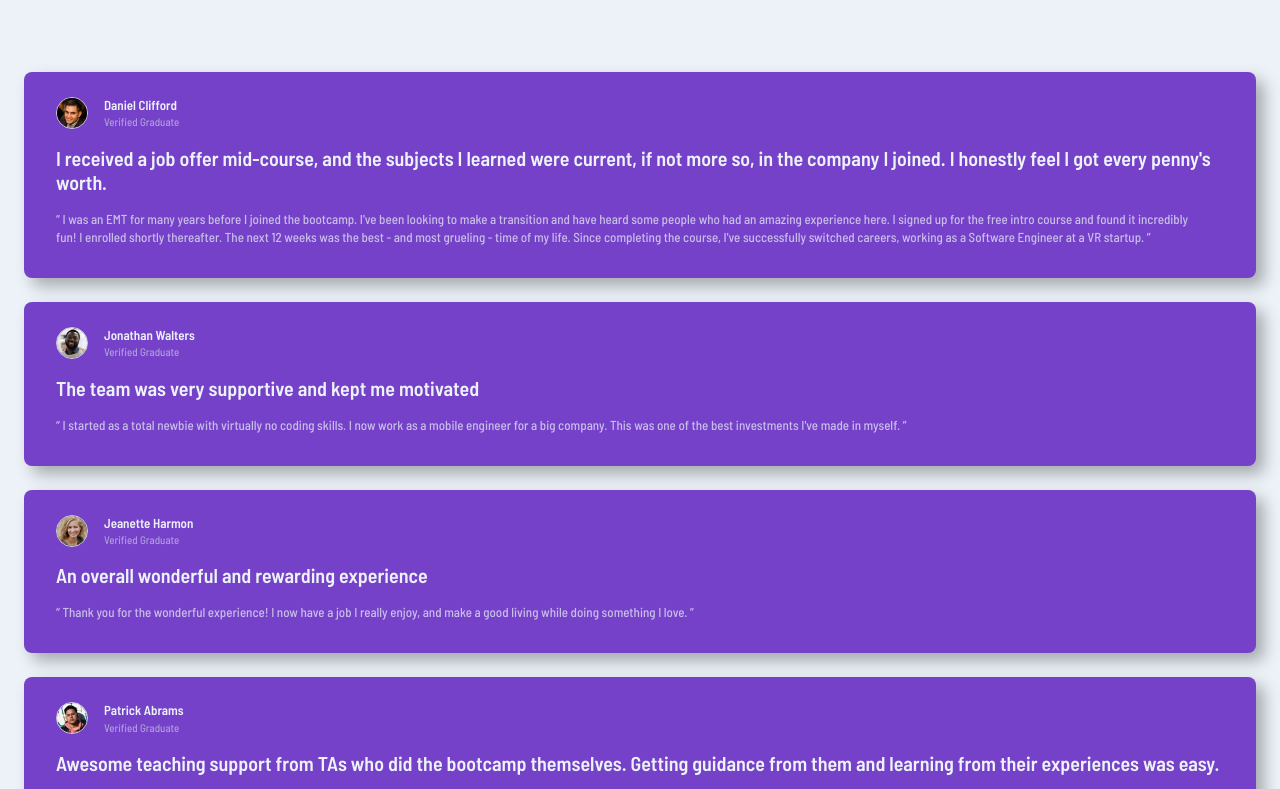
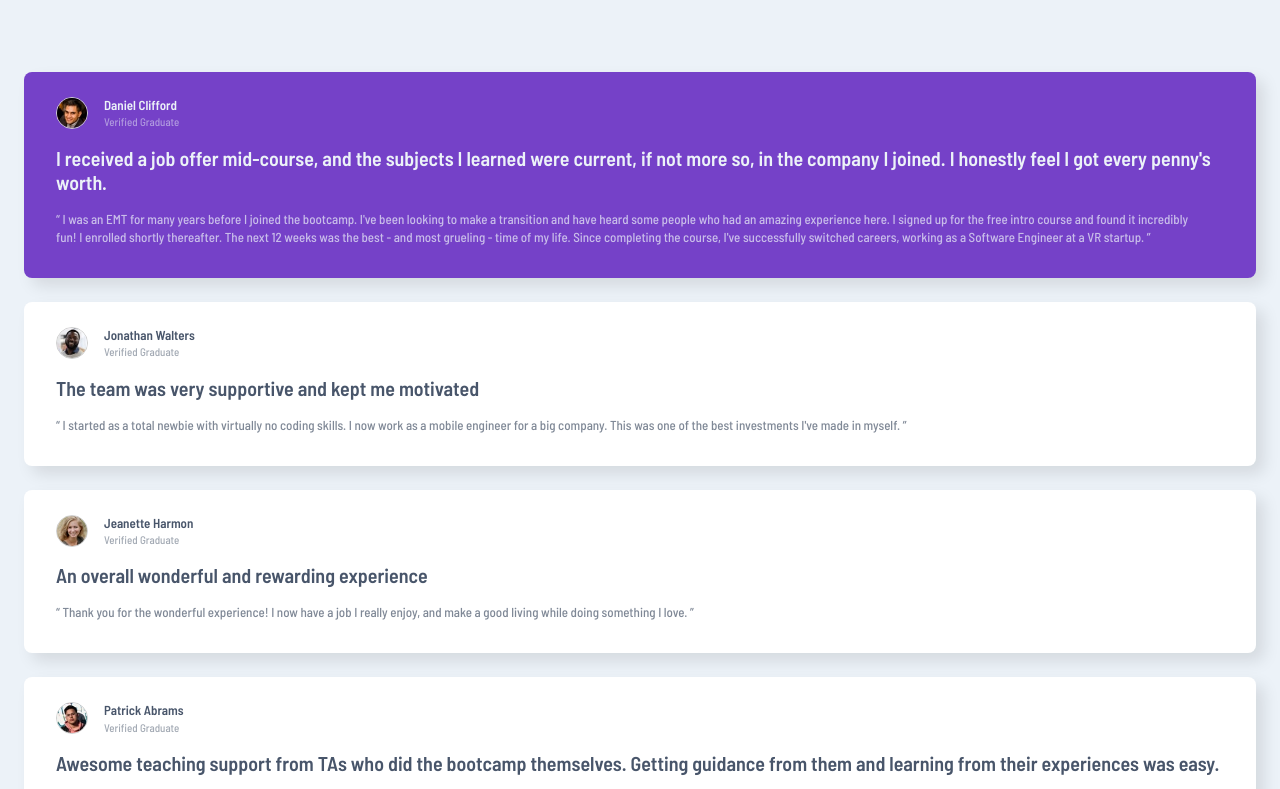
Before and after one commit to lunr-ish/testimonials-grid-section, a plain HTML site: page index.html in a window 1280 px wide. Shown: the top 789 px of the page. Drawn offline with Linux system fonts and the light colour scheme.

Commit message:
use css custom properties to customize violet card bg and text

```diff
--- a/index.html
+++ b/index.html
@@ -29,7 +29,7 @@
         <ul class="testimonials__list">
           <li class="testimonials__item">
             <article
-              class="testimonials__card"
+              class="testimonials__card testimonials__card-violet"
               aria-labelledby="testimonials__title-1"
             >
               <div class="testimonials__user">
--- a/style.css
+++ b/style.css
@@ -83,11 +83,19 @@ body {
 /* CARD */
 
 .testimonials__card {
-  background: hsl(var(--clr-moderate-violet));
-  color: hsl(var(--clr-light-grayish-blue));
+  --_clr-card-bg: var(--clr-card-bg, var(--clr-white));
+  --_clr-card-text: var(--clr-card-text, var(--clr-very-dark-grayish-blue));
+
+  background: hsl(var(--_clr-card-bg));
+  color: hsl(var(--_clr-card-text));
   padding: 1.5rem 2rem 2rem;
   border-radius: 0.5rem;
-  box-shadow: 0.5rem 0.5rem 1rem rgba(0, 0, 0, 0.3);
+  box-shadow: 0.5rem 0.5rem 1rem rgba(0, 0, 0, 0.1);
+}
+
+.testimonials__card-violet {
+  --clr-card-bg: var(--clr-moderate-violet);
+  --clr-card-text: var(--clr-light-grayish-blue);
 }
 
 .testimonials__user {
@@ -110,7 +118,7 @@ body {
 
 .testimonials__user-status {
   font-size: 0.6875rem;
-  color: hsl(var(--clr-light-grayish-blue) / 50%);
+  color: hsl(var(--_clr-card-text) / 50%);
 }
 
 .testimonials__title {
@@ -123,5 +131,5 @@ body {
 
 .testimonials__desc {
   padding-right: 0.9375rem;
-  color: hsl(var(--clr-light-grayish-blue) / 70%);
+  color: hsl(var(--_clr-card-text) / 70%);
 }
```
